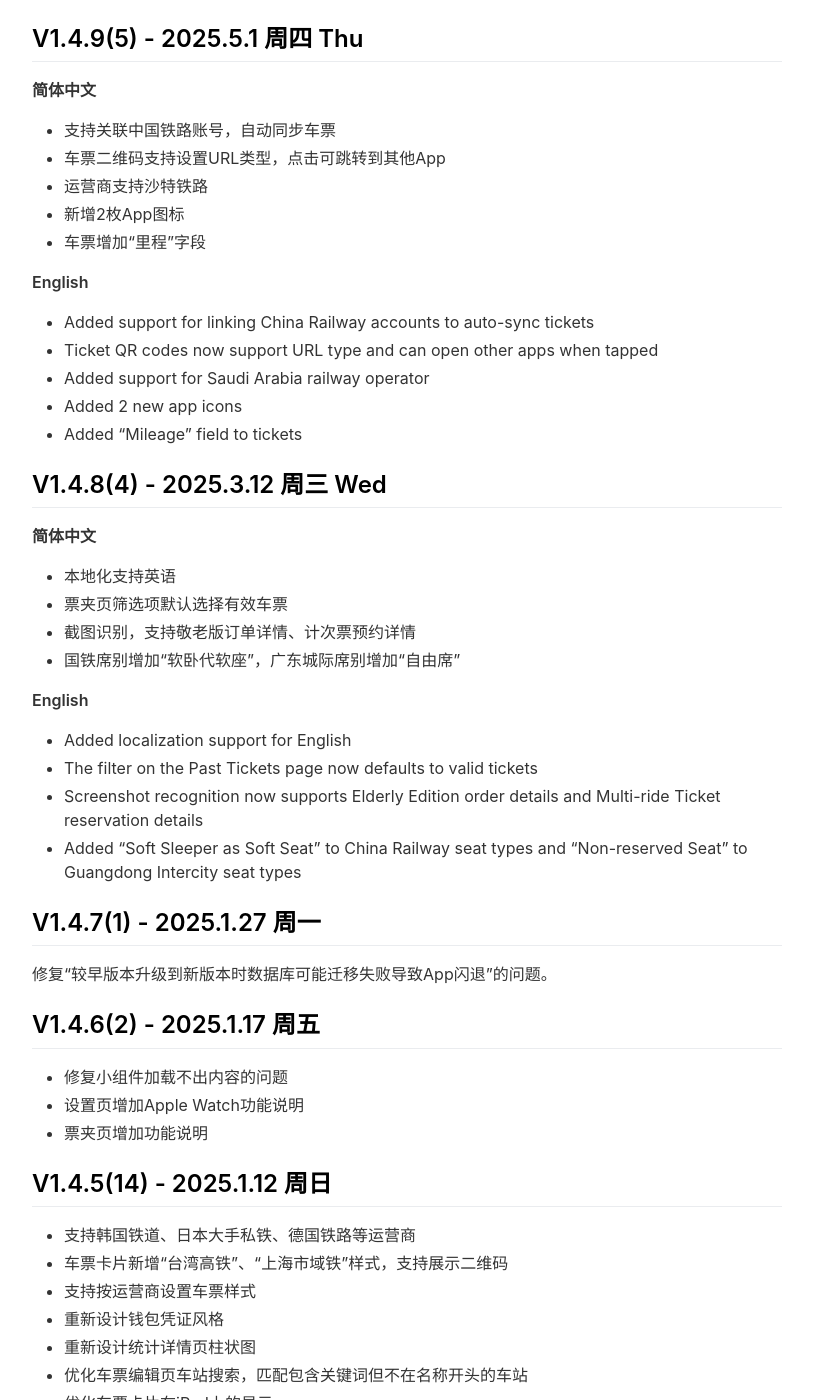
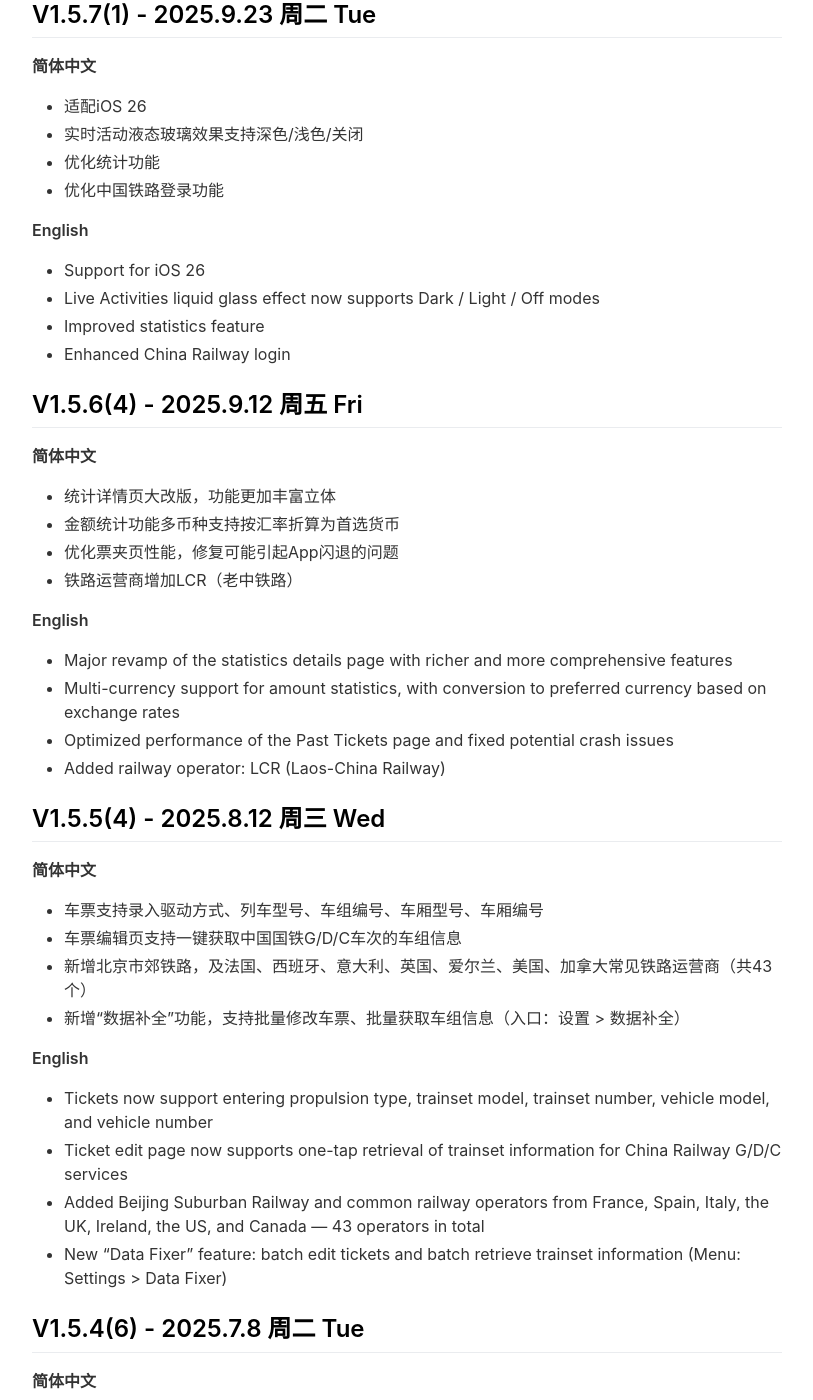
Before and after one commit to app-thedafeige/cpp, a Jekyll site: the page built from _pages/changelog.md, in a window 1280 px wide and 1400 px high, scrolled down 554 px. Shown: the whole window, without its empty margins (233-1046 px from the left). Built offline with Jekyll 4.4.1, drawn with Linux system fonts in a browser that asks for light colours; some of the changed text lies outside the part shown.

```diff
--- a/_pages/changelog.md
+++ b/_pages/changelog.md
@@ -6,6 +6,158 @@ order: 8
 ---
 
 # 更新日志 Changelog
+
+## V1.5.8(1) - 2025.9.30 周二 Tue
+
+**简体中文**
+
+- 桌面小组件适配iOS 26透明、调色模式
+- 修复watchOS 11表盘复杂功能/智能叠放小组件不显示行程的问题
+- 更新车站数据（含广东城际新开线路）
+
+**English**
+
+- Home screen widgets adapted for iOS 26 clear and tint modes
+- Fixed an issue where watchOS 11 complications / Smart Stack widgets did not display trips
+- Updated station data (including newly opened Guangdong Intercity lines)
+
+## V1.5.7(1) - 2025.9.23 周二 Tue
+
+**简体中文**
+
+- 适配iOS 26
+- 实时活动液态玻璃效果支持深色/浅色/关闭
+- 优化统计功能
+- 优化中国铁路登录功能
+
+**English**
+
+- Support for iOS 26
+- Live Activities liquid glass effect now supports Dark / Light / Off modes
+- Improved statistics feature
+- Enhanced China Railway login
+
+## V1.5.6(4) - 2025.9.12 周五 Fri
+
+**简体中文**
+
+- 统计详情页大改版，功能更加丰富立体
+- 金额统计功能多币种支持按汇率折算为首选货币
+- 优化票夹页性能，修复可能引起App闪退的问题
+- 铁路运营商增加LCR（老中铁路）
+
+**English**
+
+- Major revamp of the statistics details page with richer and more comprehensive features
+- Multi-currency support for amount statistics, with conversion to preferred currency based on exchange rates
+- Optimized performance of the Past Tickets page and fixed potential crash issues
+- Added railway operator: LCR (Laos-China Railway)
+
+## V1.5.5(4) - 2025.8.12 周三 Wed
+
+**简体中文**
+
+- 车票支持录入驱动方式、列车型号、车组编号、车厢型号、车厢编号
+- 车票编辑页支持一键获取中国国铁G/D/C车次的车组信息
+- 新增北京市郊铁路，及法国、西班牙、意大利、英国、爱尔兰、美国、加拿大常见铁路运营商（共43个）
+- 新增“数据补全”功能，支持批量修改车票、批量获取车组信息（入口：设置 > 数据补全）
+
+**English**
+
+- Tickets now support entering propulsion type, trainset model, trainset number, vehicle model, and vehicle number
+- Ticket edit page now supports one-tap retrieval of trainset information for China Railway G/D/C services
+- Added Beijing Suburban Railway and common railway operators from France, Spain, Italy, the UK, Ireland, the US, and Canada — 43 operators in total
+- New "Data Fixer" feature: batch edit tickets and batch retrieve trainset information (Menu: Settings > Data Fixer)
+
+## V1.5.4(6) - 2025.7.8 周二 Tue
+
+**简体中文**
+
+地图模块
+- 拆分为独立Tab，支持隐藏站名，增加地区、里程统计
+
+车票编辑页
+- 自定义信息支持从列表选择之前录入过的内容
+
+票夹页
+- “分组”移入“筛选”浮层，支持选择多个分组
+- 日期选择浮层，选择“全部”时，开始日期设为最早一张车票的日期
+
+其他
+- 互为发到站的线路合并为一条来统计
+- 优化时刻表查询、截图识别车票、钱包凭证导入车票功能
+- 修复“中国铁路找回更早车票功能提示系统忙”的问题
+
+**English**
+
+Map Module
+- Split into a separate tab, now supports hiding station names and includes region and mileage statistics
+
+Ticket Editing Page
+- Custom info fields now support selecting previously entered values from a list
+
+Past Tickets Page
+- "Grouping" moved into the "Filter" panel, now supports selecting multiple groups
+- In the date picker panel, selecting "All" will set the start date to the earliest ticket date
+
+Other
+- Routes with reversed origin/destination are now merged for statistics
+- Optimized timetable lookup, screenshot-based ticket recognition, and importing wallet passes as tickets
+- Fixed the issue where "Retrieve older tickets for China Railway" showed a "System busy" error
+
+## V1.5.3(2) - 2025.6.12 周四 Thu
+
+**简体中文**
+
+- 支持找回最近1年的中国铁路车票
+- 支持通过钱包凭证导入车票（目前仅适配部分App的凭证）
+- 手表App行程卡片上新增乘客姓名展示
+
+**English**
+
+- Now supports retrieving China Railway tickets from the past year
+- Train tickets can now be imported from Wallet passes (currently supports passes from selected apps only)
+- Passenger names are now shown on trip cards in the Watch app
+
+## V1.5.2(3) - 2025.6.6 周四 Thu
+
+**简体中文**
+
+时刻表添加车票
+- 修复功能不可用的问题
+- 列表页支持显示“复兴号”、“动感号”标识
+- 今明两天车次，添加车票时支持向前调整日期
+
+中国铁路车票同步
+- 修复“仅同步本人车票时，他人车票会被标记为‘已删除’”的问题
+
+**English**
+
+Add Tickets from Timetable
+- Fixed the issue where the feature was unavailable
+- "Fuxing" and "Vibrant Express" badges are now shown in the list view
+- For today's and tomorrow's trains, you can now backdate the travel date when adding tickets
+
+China Railway Ticket Sync
+- Fixed the issue where tickets of others were marked as "Deleted" when syncing only personal tickets
+
+## V1.5.1(5) - 2025.5.21 周四 Thu
+
+**简体中文**
+
+- 支持同步中国铁路本人车票（含他人代买的车票）
+- 优化车票同步逻辑，默认不同步本地已删除的车票（可手动同步）
+- 中国铁路车票列表页支持隐藏退改失效车票
+- 票夹页支持筛选乘客
+- 更新车站数据
+
+**English**
+
+- Support synchronization of personal train tickets from China Railway (including tickets purchased by others on your behalf)
+- Optimized ticket synchronization logic, by default, deleted local tickets will not sync (manual sync is available)
+- The China Railway ticket list page supports hiding invalid tickets
+- The "Past Tickets" page now supports passenger filtering
+- Updated station data
 
 ## V1.5.0(3) - 2025.5.11 周日 Sun
 
```
Also changed, not shown: _pages/faq.md (+13 -5 lines), _pages/screenshotrecognition.md (+22 -5 lines), _pages/sharefrom12306.md (+18 -4 lines), assets/share-from-12306-5.png (added).
